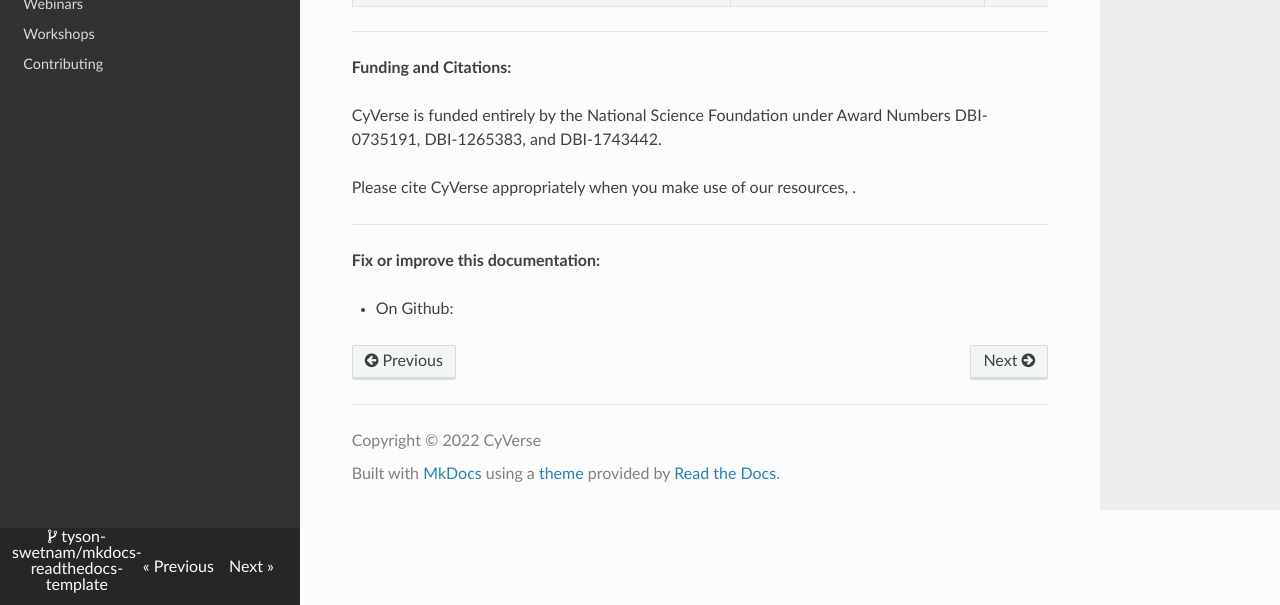
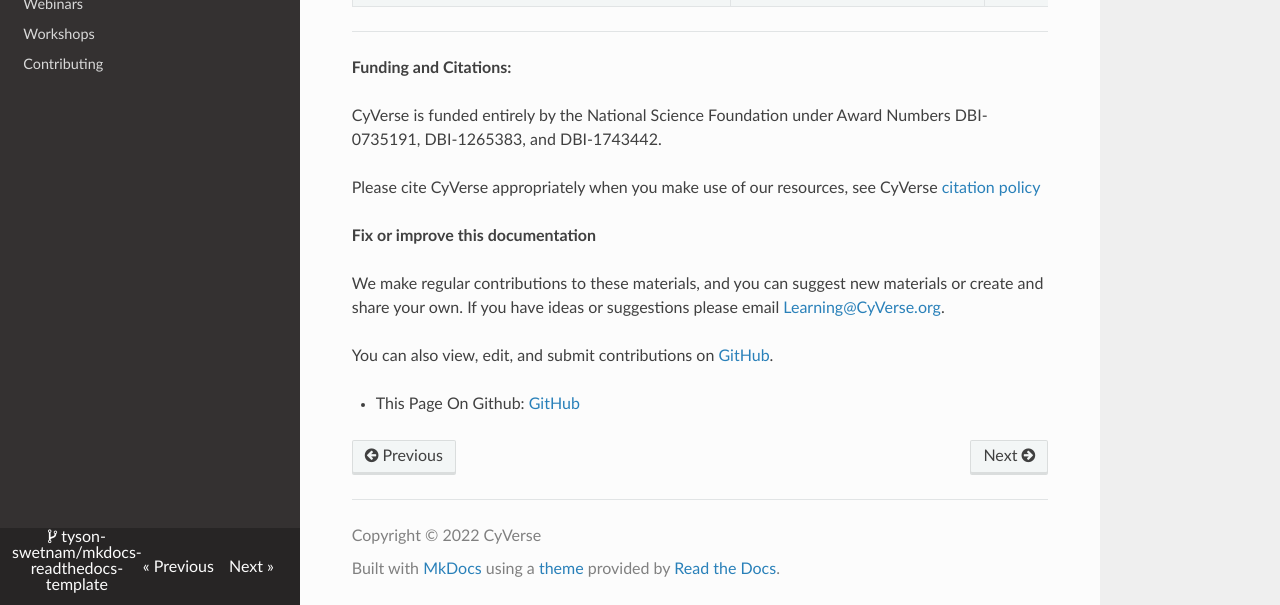
Before and after one commit to tyson-swetnam/mkdocs-learning-materials-home, an MkDocs documentation site: the page built from docs/quick_starts.md, in a window 1280 px wide and 900 px high, scrolled down 629 px, cut to the strip 295-900 px from the top of the window. Built offline with MkDocs 1.6.1, drawn with Linux system fonts in a browser that asks for light colours; nearby versions of some CDN libraries.

Commit message:
Update quick_starts.md

```diff
--- a/docs/quick_starts.md
+++ b/docs/quick_starts.md
@@ -25,10 +25,15 @@
 CyVerse is funded entirely by the National Science Foundation under
 Award Numbers DBI-0735191, DBI-1265383, and DBI-1743442.
 
-Please cite CyVerse appropriately when you make use of our resources, .
+Please cite CyVerse appropriately when you make use of our resources,
+see CyVerse [citation policy](http://www.cyverse.org/acknowledge-cite-cyverse)
 
-------------------------------------------------------------------------
+**Fix or improve this documentation**
 
-**Fix or improve this documentation:**
+We make regular contributions to these materials, and you can suggest
+new materials or create and share your own. If you have ideas or
+suggestions please email [Learning@CyVerse.org](Learning@cyverse.org).
 
--   On Github:
+You can also view, edit, and submit contributions on [GitHub](https://github.com/cyverse-learning-materials).
+
+- This Page On Github: [GitHub](https://github.com/cyverse-learning-materials/learning-materials-home)
```
